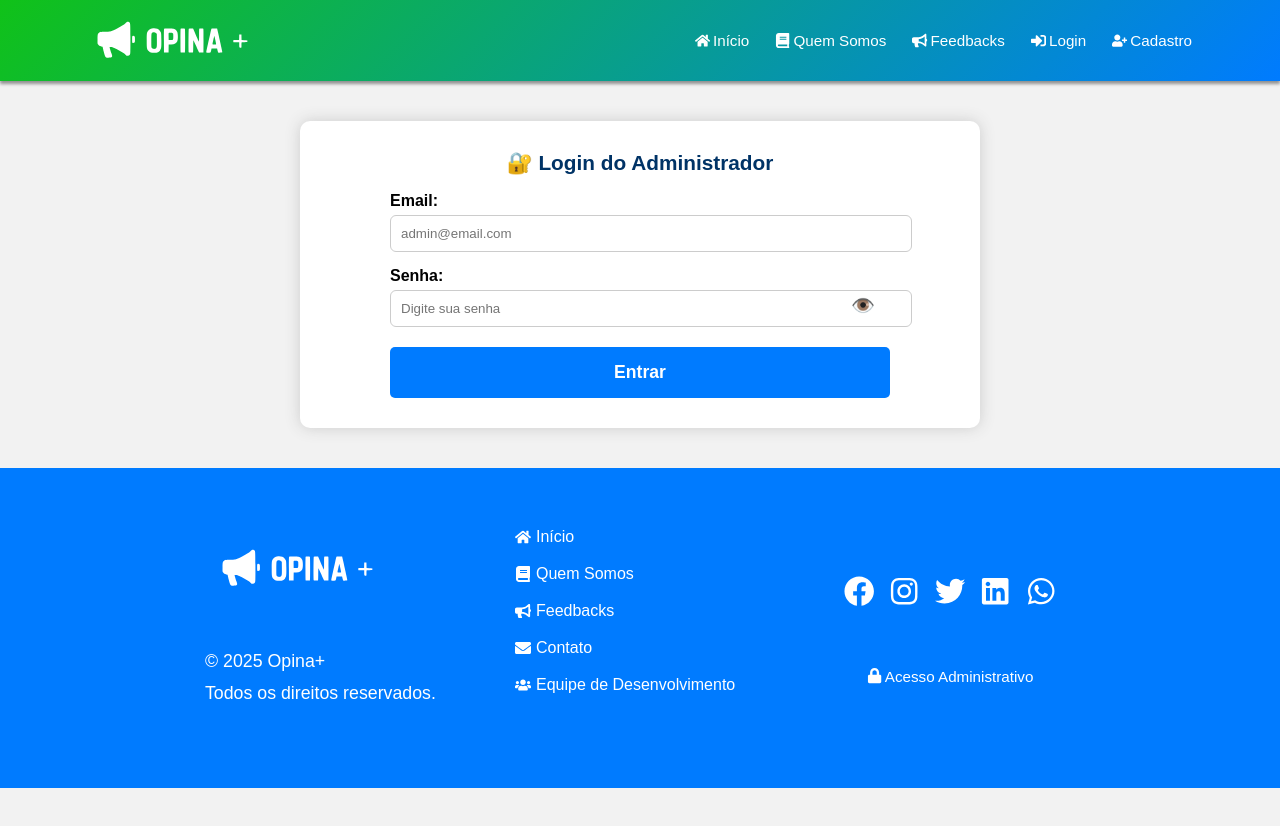
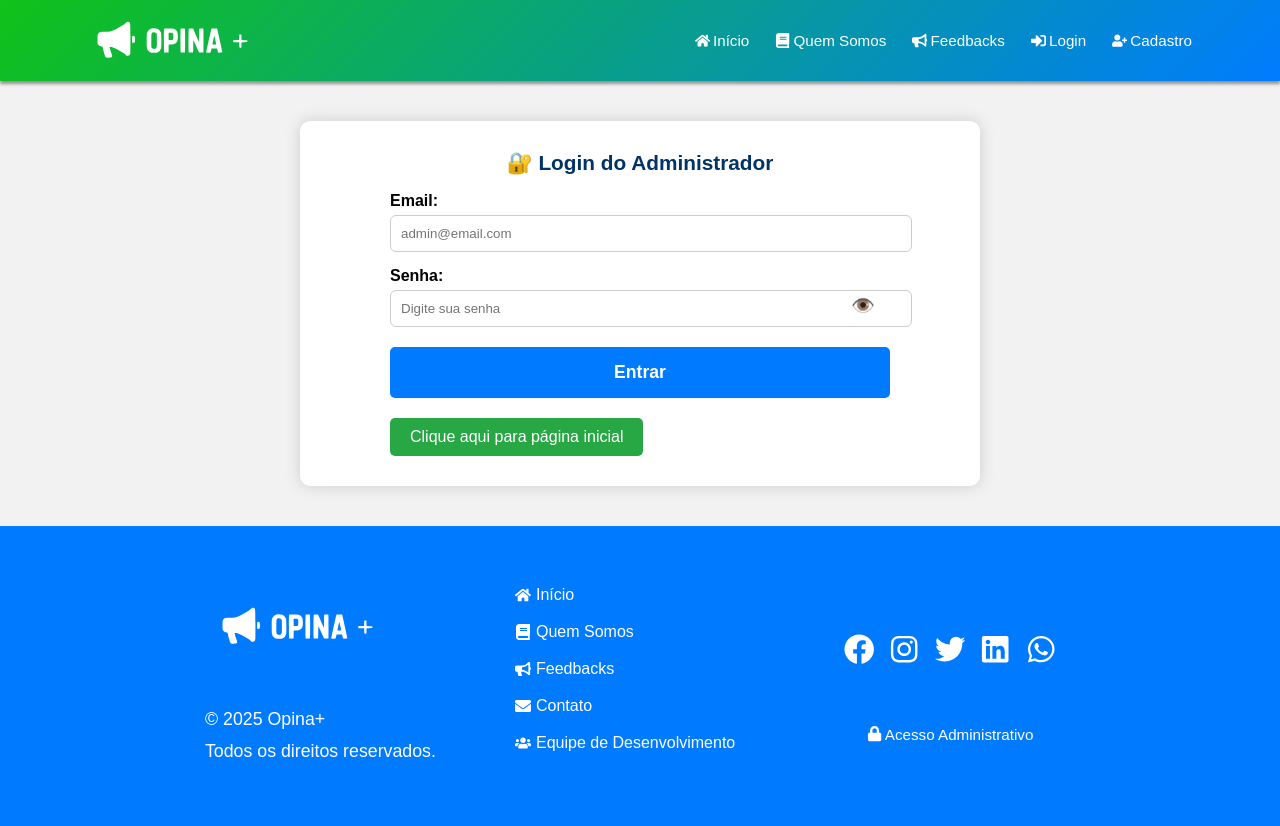
Before and after one commit to Eudantas2024/frontendopinamais, a React (Vite) app: page /admin in a window 1280 px wide. Shown: the top 826 px of the page. Before the commit the page ends 800 px from the top, so only its background shows below. Built offline with nearby package versions, Linux system fonts and the light colour scheme.

Commit message:
equipe de desenvolvimento

```diff
--- a/src/pages/AdminLogin.jsx
+++ b/src/pages/AdminLogin.jsx
@@ -93,6 +93,27 @@ const AdminLogin = () => {
 
         <button type="submit" className="btn-entrar">Entrar</button>
       </form>
+      <button
+        type="button"
+        onClick={() => navigate('/')}
+        style={{
+          backgroundColor: '#28a745',
+          color: '#fff',
+          padding: '10px 20px',
+          border: 'none',
+          borderRadius: '5px',
+          fontSize: '16px',
+          cursor: 'pointer',
+          marginTop: '20px',
+          transition: 'background-color 0.3s ease'
+        }}
+        onMouseOver={(e) => e.target.style.backgroundColor = '#218838'}
+        onMouseOut={(e) => e.target.style.backgroundColor = '#28a745'}
+      >
+        Clique aqui para página inicial
+      </button>
+
+
     </div>
   );
 };
--- a/src/pages/ClientePainel.jsx
+++ b/src/pages/ClientePainel.jsx
@@ -58,6 +58,26 @@ const Painel = () => {
       <h2>
         Painel do Cliente
       </h2>
+      <button
+        type="button"
+        onClick={() => navigate('/')}
+        style={{
+          backgroundColor: '#28a745',
+          color: '#fff',
+          padding: '10px 20px',
+          border: 'none',
+          borderRadius: '5px',
+          fontSize: '16px',
+          cursor: 'pointer',
+          marginTop: '20px',
+          transition: 'background-color 0.3s ease'
+        }}
+        onMouseOver={(e) => e.target.style.backgroundColor = '#218838'}
+        onMouseOut={(e) => e.target.style.backgroundColor = '#28a745'}
+      >
+        Clique aqui para página inicial
+      </button>
+
 
       <p
         style={{
--- a/src/pages/FormularioFeedback.jsx
+++ b/src/pages/FormularioFeedback.jsx
@@ -136,6 +136,26 @@ export default function FormReclamacao() {
         <button type="submit" className="btn-enviar">
           Enviar Reclamação
         </button>
+        <button
+          type="button"
+          onClick={() => navigate('/')}
+          style={{
+            backgroundColor: '#28a745',
+            color: '#fff',
+            padding: '10px 20px',
+            border: 'none',
+            borderRadius: '5px',
+            fontSize: '16px',
+            cursor: 'pointer',
+            marginTop: '20px',
+            transition: 'background-color 0.3s ease'
+          }}
+          onMouseOver={(e) => e.target.style.backgroundColor = '#218838'}
+          onMouseOut={(e) => e.target.style.backgroundColor = '#28a745'}
+        >
+          Clique aqui para página inicial
+        </button>
+
 
         {showSuccessRepeat && (
           <div className="mensagem sucesso repeat">
```
